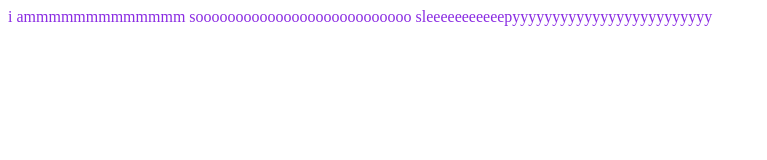
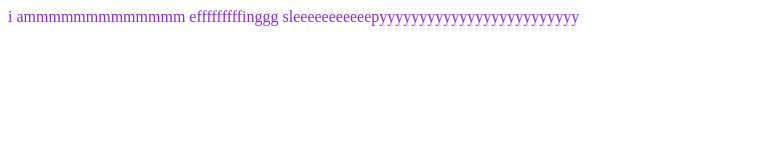
Before and after one commit to sonalilive/website1, a plain HTML site: page index.html in a window 1280 px wide. Shown: the whole page, without its empty margins (0-767 px from the left). Drawn offline with Linux system fonts and the light colour scheme.

Commit message:
added csss

```diff
--- a/index.html
+++ b/index.html
@@ -4,7 +4,7 @@
 </head>
 <body>
 
-   <span style="color: blueviolet;">i ammmmmmmmmmmmm sooooooooooooooooooooooooooo sleeeeeeeeeeepyyyyyyyyyyyyyyyyyyyyyyyyy
+   <span style="color: blueviolet;">i ammmmmmmmmmmmm efffffffffinggg sleeeeeeeeeeepyyyyyyyyyyyyyyyyyyyyyyyyy
 </span>
 </body>
 </html>
```
